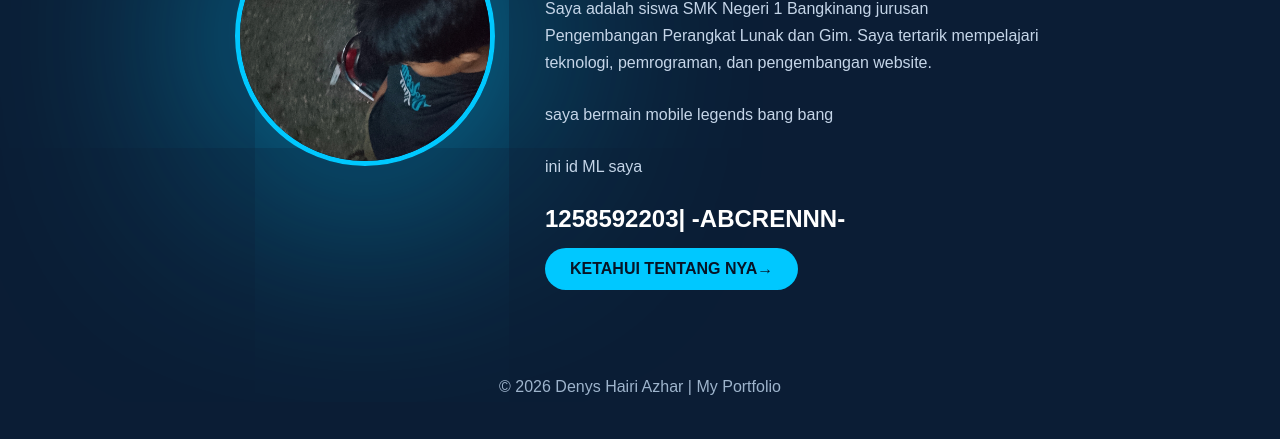
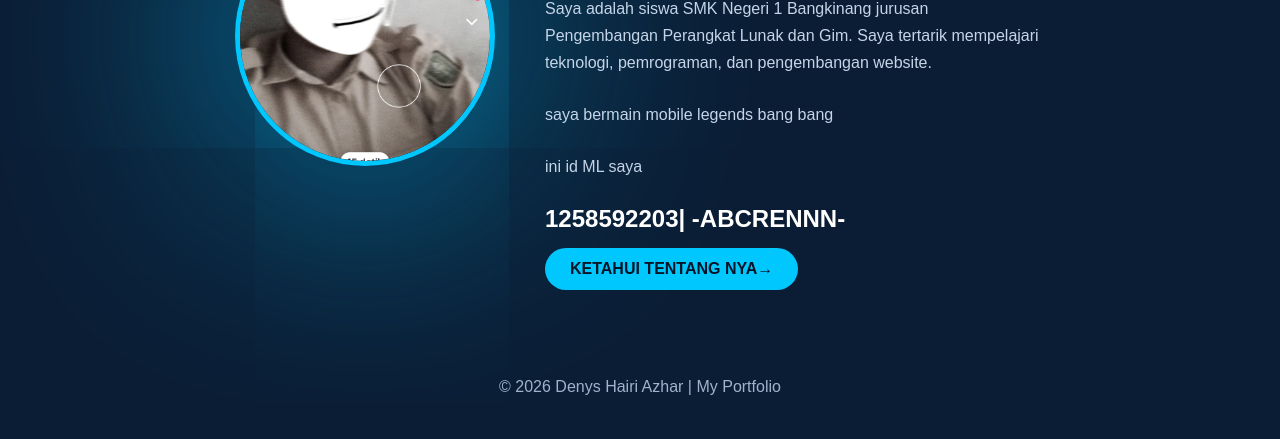
Before and after one commit to ABCRENN/Tentang-hairi, a plain HTML site: page index.html in a window 1280 px wide. Shown: the part 361-800 px from the top of the page. Drawn offline with Linux system fonts and the light colour scheme.

Commit message:
Update profile image in index.html

```diff
--- a/index.html
+++ b/index.html
@@ -18,7 +18,7 @@
 
     <section class="home">
         <div class="foto">
-            <img src="profille 3.jpg" alt="Foto HAIRI">
+            <img src="profille 4.jpg" alt="Foto HAIRI">
         </div>
 
         <div class="isi">
```
